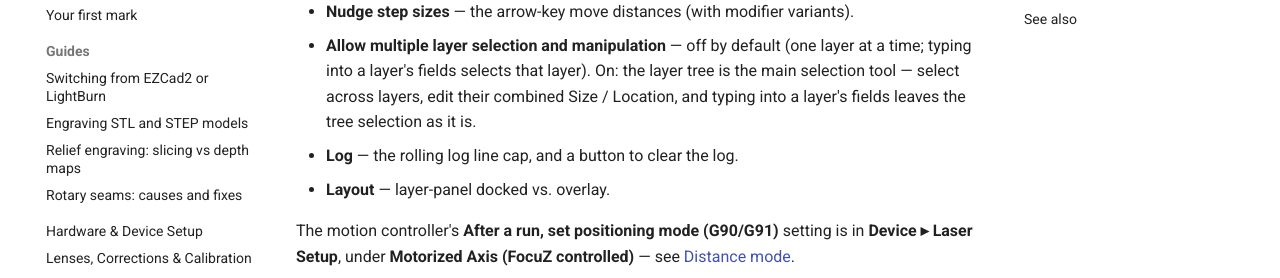
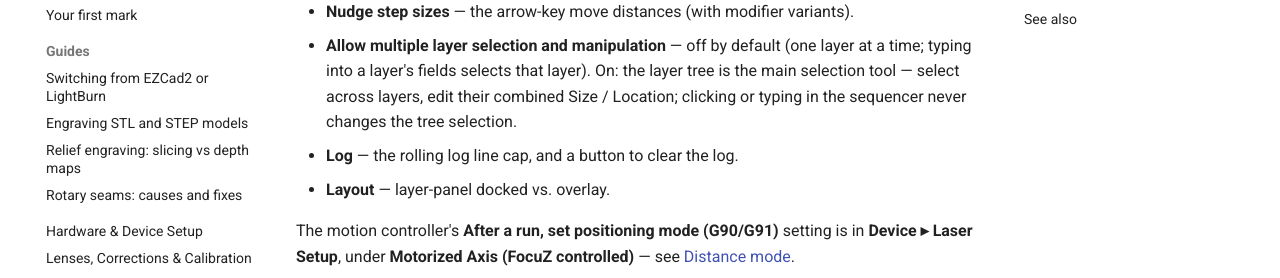
Before and after one commit to Lokahi-Shop/focuz-docs, an MkDocs documentation site: the page built from docs/projects-files.md, in a window 1280 px wide and 900 px high, scrolled down 838 px. Shown: the part 224-502 px from the top of the window. Built offline with MkDocs 1.6.1 and Material for MkDocs 9.7.7, drawn with Linux system fonts in a browser that asks for light colours.

Commit message:
Preferences: tree is the selection authority when multi-layer is on
Co-Authored-By: Claude Opus 5.5 <noreply@anthropic.com>

```diff
--- a/docs/projects-files.md
+++ b/docs/projects-files.md
@@ -34,7 +34,7 @@ deleting actions/layers/sublayers, parameter changes, object transforms, and arr
 - **Nudge step sizes** — the arrow-key move distances (with modifier variants).
 - **Allow multiple layer selection and manipulation** — off by default (one layer at a time; typing into a
   layer's fields selects that layer). On: the layer tree is the main selection tool — select across layers,
-  edit their combined Size / Location, and typing into a layer's fields leaves the tree selection as it is.
+  edit their combined Size / Location; clicking or typing in the sequencer never changes the tree selection.
 - **Log** — the rolling log line cap, and a button to clear the log.
 - **Layout** — layer-panel docked vs. overlay.
 
```
